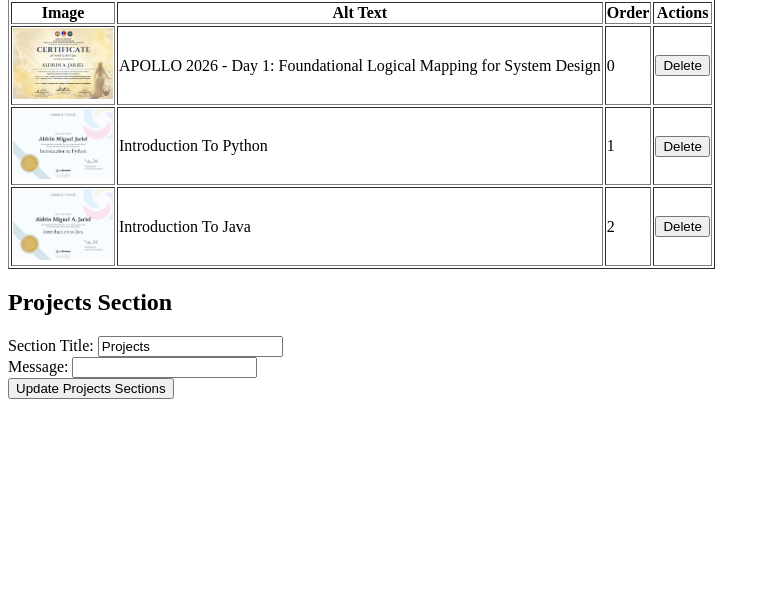
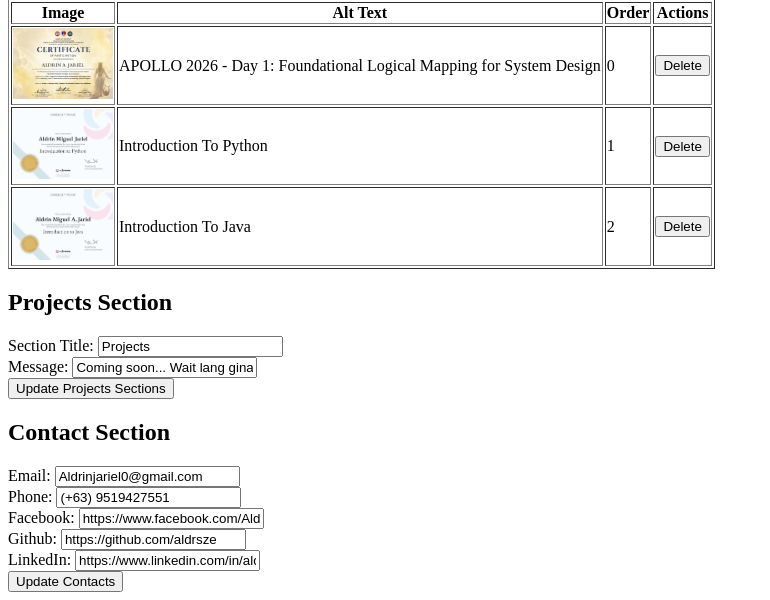
Before and after one commit to aldrsze/Personal-Portfolio-Website-v2, a Flask app: page /admin in a window 1280 px wide. Shown: the part 1915-2515 px from the top of the page, without its empty margins (0-770 px from the left). Before the commit the page ends 2314 px from the top, so only its background shows below. Run offline with Flask 3, Linux system fonts and the light colour scheme; a user stored in the database is signed in; data comes from the database, SQL or seed files in the repository; both versions use the stored data as it was after the commit; parts of the project's set-up code (start-up, migrations or seed data) failed here and were passed over.

Commit message:
add contact section management; implement contact sidebar and update functionality in admin panel

```diff
--- a/backend/app.py
+++ b/backend/app.py
@@ -29,7 +29,8 @@ def index():
                            tech_items=get_all_tech_items(),
                            awards=get_all_awards(),
                            certificates=get_all_certificates(),
-                           projects=get_projects_content()
+                           projects=get_projects_content(),
+                           contact=get_contact_content()
                     )
 
 @app.route('/login', methods=['GET', 'POST'])
@@ -68,7 +69,8 @@ def admin():
                            tech_items=get_all_tech_items(),
                            awards=get_all_awards(),
                            certificates=get_all_certificates(),
-                           projects=get_projects_content()
+                           projects=get_projects_content(),
+                           contact=get_contact_content()
     )
 
 @app.route('/logout')
@@ -188,6 +190,18 @@ def update_projects_route():
     update_projects_content(data)
     return redirect(url_for('admin'))
 
+@app.route('/admin/update-contact', methods=['POST'])
+def update_contact_route():
+    data = {
+            'email': request.form.get('email'),
+            'phone': request.form.get('phone'),
+            'facebook': request.form.get('facebook'),
+            'github': request.form.get('github'),
+            'linkedin': request.form.get('linkedin'),
+    }
+    update_contact_content(data)
+    return redirect(url_for('admin'))
+
 if __name__ == "__main__":
     # Initialize database on startup
     init_db()
--- a/backend/database.py
+++ b/backend/database.py
@@ -55,6 +55,10 @@ def init_db():
     # projects section table
     c.execute('''CREATE TABLE IF NOT EXISTS projects_content (
         id INTEGER PRIMARY KEY, section_title TEXT, message TEXT)''')
+
+    # contact contents table
+    c.execute('''CREATE TABLE IF NOT EXISTS contact_content (
+    id INTEGER PRIMARY KEY, email TEXT, phone TEXT, facebook TEXT, github TEXT, linkedin TEXT)''')
 
     # insert the default admin user
     c.execute("SELECT COUNT(*) FROM users")
@@ -250,3 +254,27 @@ def update_projects_content(data):
     conn.commit()
     conn.close()
     trigger_reload()
+
+# contact
+def get_contact_content():
+    conn = db()
+    r = conn.execute("SELECT * FROM contact_content LIMIT 1").fetchone()
+    conn.close()
+    return dict(r) if r else {}
+
+def update_contact_content(data):
+    conn = db()
+    existing = conn.execute("SELECT id FROM contact_content LIMIT 1").fetchone()
+    if existing:
+        conn.execute(
+                "UPDATE contact_content SET email=?, phone=?, facebook=?, github=?, linkedin=? WHERE id=?",
+                (data['email'], data['phone'], data['facebook'], data['github'], data['linkedin'], existing['id'])
+        )
+    else:
+        conn.execute(
+            "INSERT INTO contact_content (email, phone, facebook, github, linkedin) VALUES (?, ?, ?, ?, ?)",
+            (data['email'], data['phone'], data['facebook'], data['github'], data['linkedin'])
+        )
+    conn.commit()
+    conn.close()
+    trigger_reload()
--- a/templates/admin.html
+++ b/templates/admin.html
@@ -164,12 +164,23 @@
 	    <h2>Projects Section</h2>
 	    <form method="POST" action="/admin/update-projects">
 		<label>Section Title: <input type="text" name="section_title" value="{{ projects.section_title or '' }}"></label><br>
-		<label>Message: <input type="text" name="message" value"{{ projects.message or ''}}"></label><br>
+		<label>Message: <input type="text" name="message" value="{{ projects.message or ''}}"></label><br>
 		<button type="submit">Update Projects Sections</button>
 	    </form>
 	</section>
 
-
+	<!-- CONTACT SIDEBAR SECTION -->
+	<section>
+	    <h2>Contact Section</h2>
+	    <form method="POST" action="/admin/update-contact">
+		<label> Email: <input type="text" name="email" value="{{ contact.email or '' }}"</label><br>
+		<label> Phone: <input type="text" name="phone" value="{{ contact.phone or '' }}"</label><br>
+		<label> Facebook: <input type="text" name="facebook" value="{{ contact.facebook or '' }}"</label><br>
+		<label> Github: <input type="text" name="github" value="{{ contact.github or '' }}"</label><br>
+		<label> LinkedIn: <input type="text" name="linkedin" value="{{ contact.linkedin or '' }}"</label><br>
+		<button type="submit">Update Contacts</button>
+	    </form>
+	</section>
 
 
 
```
Also changed, not shown: static/css/responsive.css (+11 -2 lines), static/css/style.css (+91 -0 lines), static/js/main.js (+14 -0 lines), templates/index.html (+55 -0 lines), backend/portfolio.db, 1 other file.
